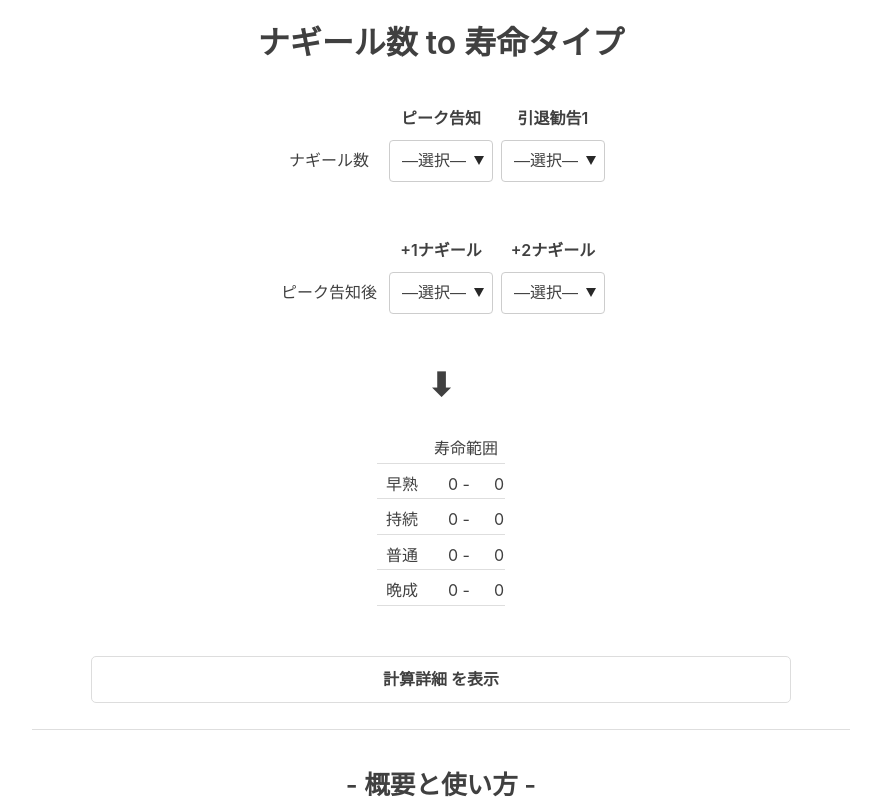
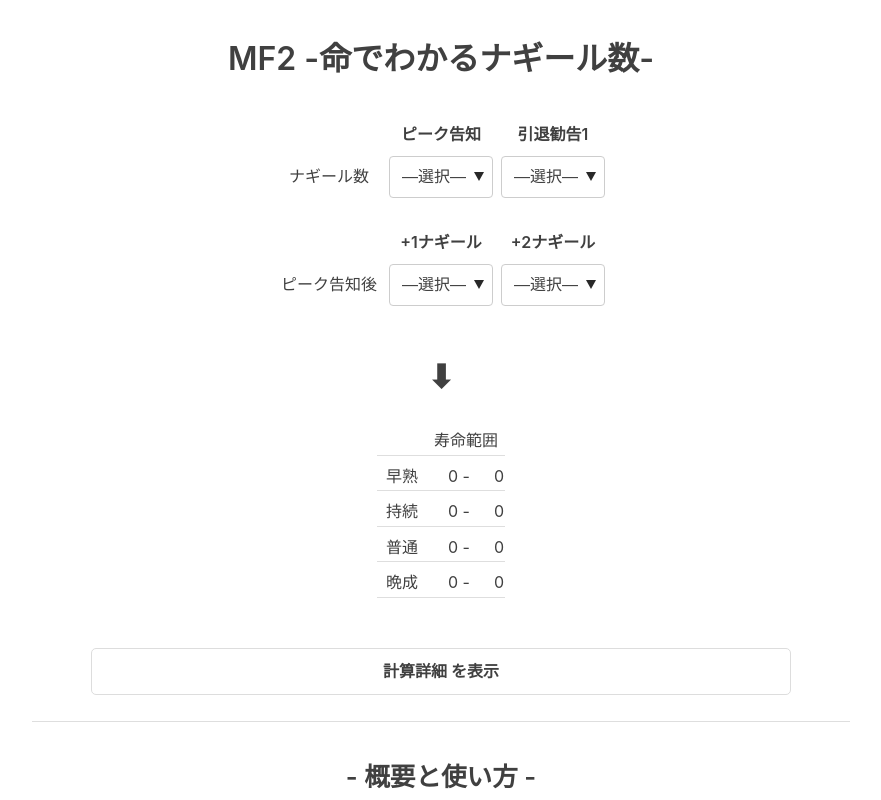
Before and after one commit to Jonnifer-R/MF2_Nagir_to_LifeTIme, a React (Create React App) app in the folder nagir-life/: page / in a window 1280 px wide. Shown: the top 800 px of the page, without its empty margins (199-1080 px from the left). Built offline with nearby package versions, Linux system fonts and the light colour scheme.

Commit message:
change App Title

```diff
--- a/nagir-life/src/App.js
+++ b/nagir-life/src/App.js
@@ -72,7 +72,8 @@ class App extends Component {
   render() {
     return (
       <div className="container">
-        <h1>ナギール数 to 寿命タイプ</h1>
+        <p />
+        <h1>MF2 -命でわかるナギール数-</h1>
 
         <div className="inline-block">
           ナギール数
@@ -84,7 +85,7 @@ class App extends Component {
           <InputForm name="retire" change={this.setStateValue} />
         </div>
 
-        <p />
+        <br />
 
         <div className="inline-block">
           ピーク告知後
```
